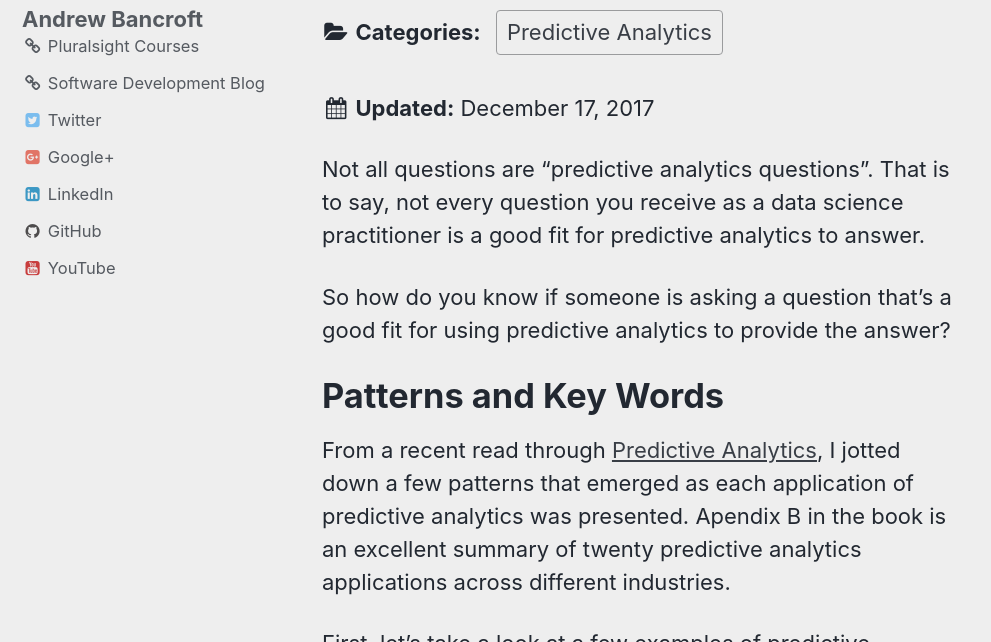
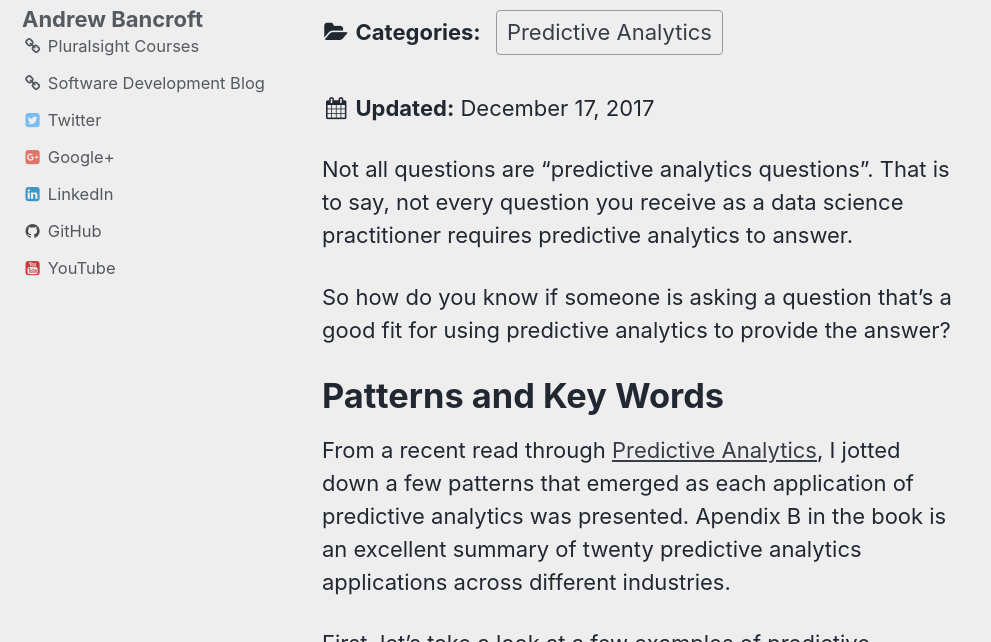
Before and after one commit to andrewcbancroft/datadaylife-blog, a Jekyll site: the page built from _posts/2017-12-17-patterns-and-key-words-of-predictive-analytics-questions.md, in a window 1280 px wide and 900 px high, cut to the strip 258-900 px from the top of the window. Shown: the whole strip, without its empty margins (0-991 px from the left). Built offline with Jekyll 4.4.1, drawn with Linux system fonts in a browser that asks for light colours; comment, search, counter and statistics services are not loaded.

Commit message:
Update 2017-12-17-patterns-and-key-words-of-predictive-analytics-questions.md

```diff
--- a/_posts/2017-12-17-patterns-and-key-words-of-predictive-analytics-questions.md
+++ b/_posts/2017-12-17-patterns-and-key-words-of-predictive-analytics-questions.md
@@ -6,7 +6,7 @@
 comments: true
 ---
 
-Not all questions are "predictive analytics questions".  That is to say, not every question you receive as a data science practitioner is a good fit for predictive analytics to answer.
+Not all questions are "predictive analytics questions".  That is to say, not every question you receive as a data science practitioner requires predictive analytics to answer.
 
 So how do you know if someone is asking a question that's a good fit for using predictive analytics to provide the answer?
 
```
